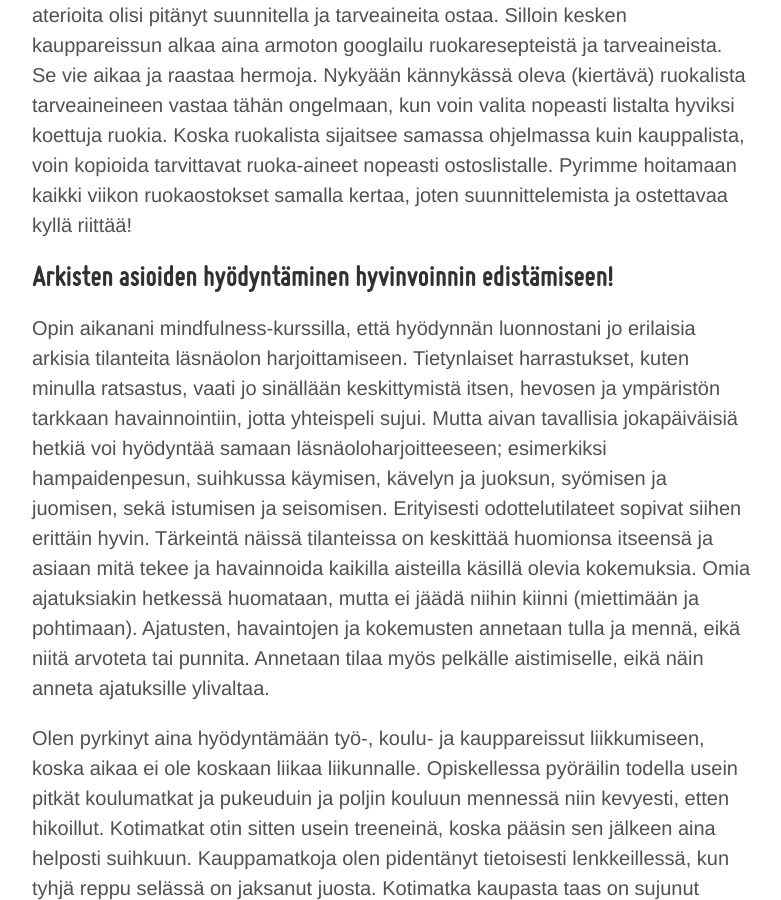
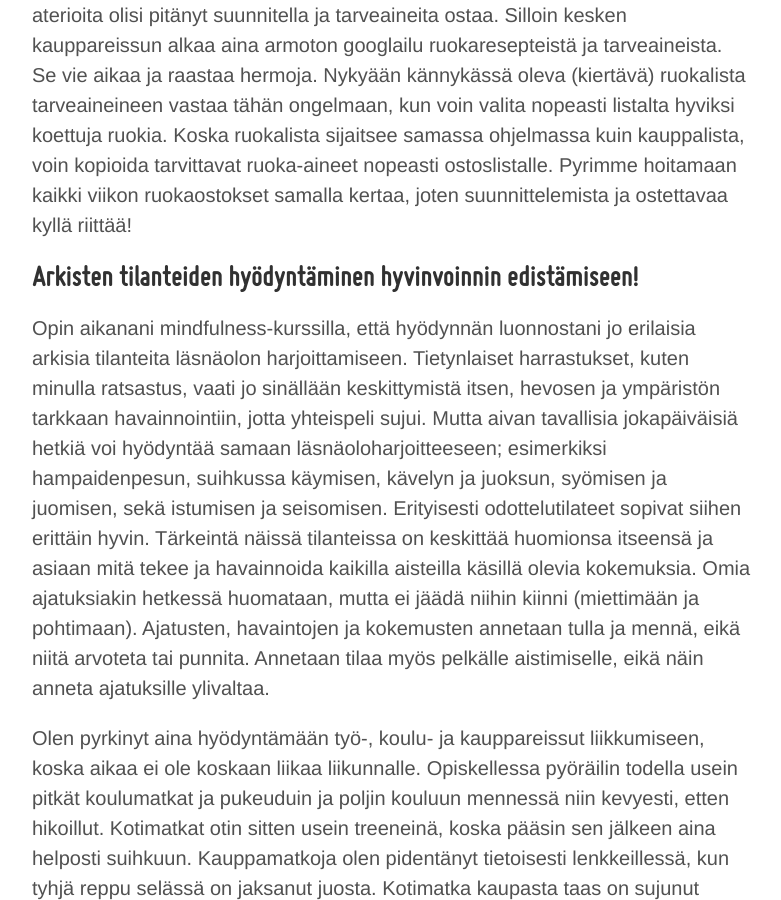
Before and after one commit to niinapiira/neppari.net, a Jekyll site: the page built from _posts/2020-03-31-helpompaa-arkea.md, in a window 1280 px wide and 900 px high, scrolled down 3559 px. Shown: the whole window, without its empty margins (248-1029 px from the left). Built offline with Jekyll 4.4.1, drawn with Linux system fonts in a browser that asks for light colours.

Commit message:
Update 2020-03-31-helpompaa-arkea.md

```diff
--- a/_posts/2020-03-31-helpompaa-arkea.md
+++ b/_posts/2020-03-31-helpompaa-arkea.md
@@ -40,7 +40,7 @@
 
 Itselle ainakin on käynyt usein niin, että vasta kaupassa muistan, että myös aterioita olisi pitänyt suunnitella ja tarveaineita ostaa. Silloin kesken kauppareissun alkaa aina armoton googlailu ruokaresepteistä ja tarveaineista. Se vie aikaa ja raastaa hermoja. Nykyään kännykässä oleva (kiertävä) ruokalista tarveaineineen vastaa tähän ongelmaan, kun voin valita nopeasti listalta hyviksi koettuja ruokia. Koska ruokalista sijaitsee samassa ohjelmassa kuin kauppalista, voin kopioida tarvittavat ruoka-aineet nopeasti ostoslistalle. Pyrimme hoitamaan kaikki viikon ruokaostokset samalla kertaa, joten suunnittelemista ja ostettavaa kyllä riittää!
 
-## Arkisten asioiden hyödyntäminen hyvinvoinnin edistämiseen!
+## Arkisten tilanteiden hyödyntäminen hyvinvoinnin edistämiseen!
 
 Opin aikanani mindfulness-kurssilla, että hyödynnän luonnostani jo erilaisia arkisia tilanteita läsnäolon harjoittamiseen. Tietynlaiset harrastukset, kuten minulla ratsastus, vaati jo sinällään keskittymistä itsen, hevosen ja ympäristön tarkkaan havainnointiin, jotta yhteispeli sujui. Mutta aivan tavallisia jokapäiväisiä hetkiä voi hyödyntää samaan läsnäoloharjoitteeseen; esimerkiksi hampaidenpesun, suihkussa käymisen, kävelyn ja juoksun, syömisen ja juomisen, sekä istumisen ja seisomisen. Erityisesti odottelutilateet sopivat siihen erittäin hyvin. Tärkeintä näissä tilanteissa on keskittää huomionsa itseensä ja asiaan mitä tekee ja havainnoida kaikilla aisteilla käsillä olevia kokemuksia. Omia ajatuksiakin hetkessä huomataan, mutta ei jäädä niihin kiinni (miettimään ja pohtimaan). Ajatusten, havaintojen ja kokemusten annetaan tulla ja mennä, eikä niitä arvoteta tai punnita. Annetaan tilaa myös pelkälle aistimiselle, eikä näin anneta ajatuksille ylivaltaa.
 
```
